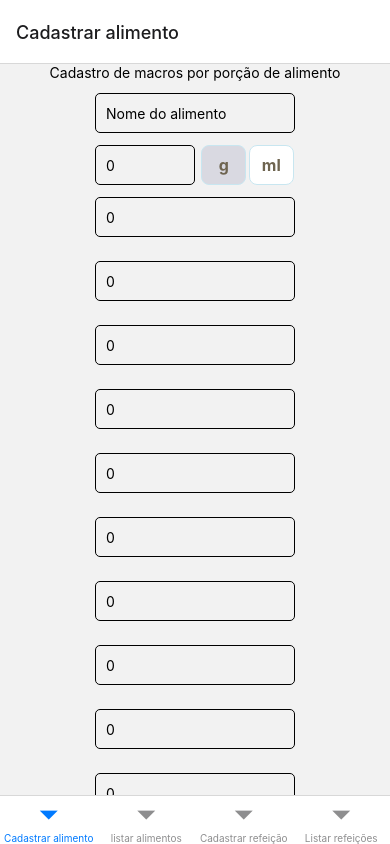
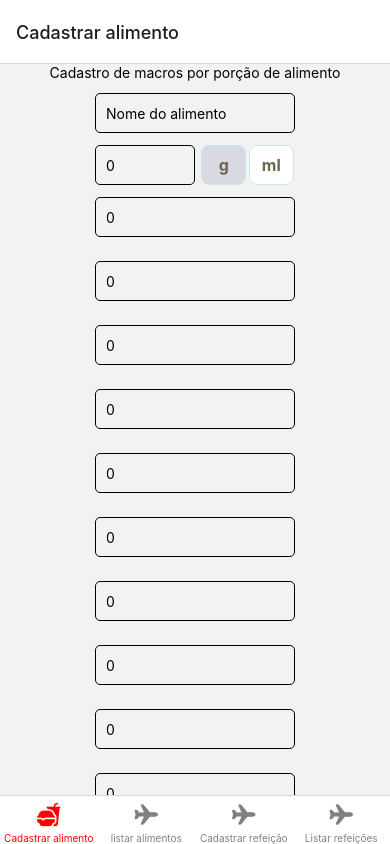
Before and after one commit to julianopaulos/macros-counter, a React Native app: screen / in a window 390 px wide. Built offline with nearby package versions, Linux system fonts and the light colour scheme; no server answers.

Commit message:
add icons

```diff
--- a/App.js
+++ b/App.js
@@ -1,6 +1,8 @@
-import FoodMacrosAdd from './Pages/FoodMacrosAdd';
 import { NavigationContainer } from '@react-navigation/native';
 import { createBottomTabNavigator } from '@react-navigation/bottom-tabs'
+import { Ionicons } from '@expo/vector-icons';
+
+import FoodMacrosAdd from './Pages/FoodMacrosAdd';
 import FoodMacrosList from './Pages/FoodMacrosList';
 import DailyMacrosAdd from './Pages/DailyMacrosAdd';
 import DailyMacrosList from './Pages/DailyMacrosList';
@@ -10,7 +12,24 @@
 export default function App() {
   return (
     <NavigationContainer>
-      <Tab.Navigator initialRouteName='FoodMacrosAdd'>
+      <Tab.Navigator
+        initialRouteName='FoodMacrosAdd'
+        screenOptions={({ route }) => ({
+          tabBarIcon: ({ focused, color, size }) => {
+            let iconName;
+            if (route.name === 'FoodMacrosAdd') {
+              console.log('route.name', route.name)
+              iconName = 'fast-food'
+            } else {
+              iconName = 'airplane'
+            }
+
+            return <Ionicons name={iconName} size={size} color={color} />;
+          },
+          tabBarActiveTintColor: 'red',
+          tabBarInactiveTintColor: 'gray',
+        })}
+      >
         <Tab.Screen
           name='FoodMacrosAdd'
           component={FoodMacrosAdd}
--- a/package.json
+++ b/package.json
@@ -10,6 +10,7 @@
   },
   "dependencies": {
     "@expo/metro-runtime": "~3.1.3",
+    "@react-native-picker/picker": "2.6.1",
     "@react-navigation/bottom-tabs": "^6.5.16",
     "@react-navigation/native": "^6.1.14",
     "dayjs": "^1.11.10",
@@ -22,8 +23,9 @@
     "react-native": "0.73.4",
     "react-native-safe-area-context": "4.8.2",
     "react-native-screens": "~3.29.0",
+    "react-native-vector-icons": "^10.0.3",
     "react-native-web": "~0.19.6",
-    "@react-native-picker/picker": "2.6.1"
+    "@expo/vector-icons": "^14.0.0"
   },
   "devDependencies": {
     "@babel/core": "^7.20.0"
```
Also changed, not shown: 1 other file (tests, documents, lock files or other folders).
